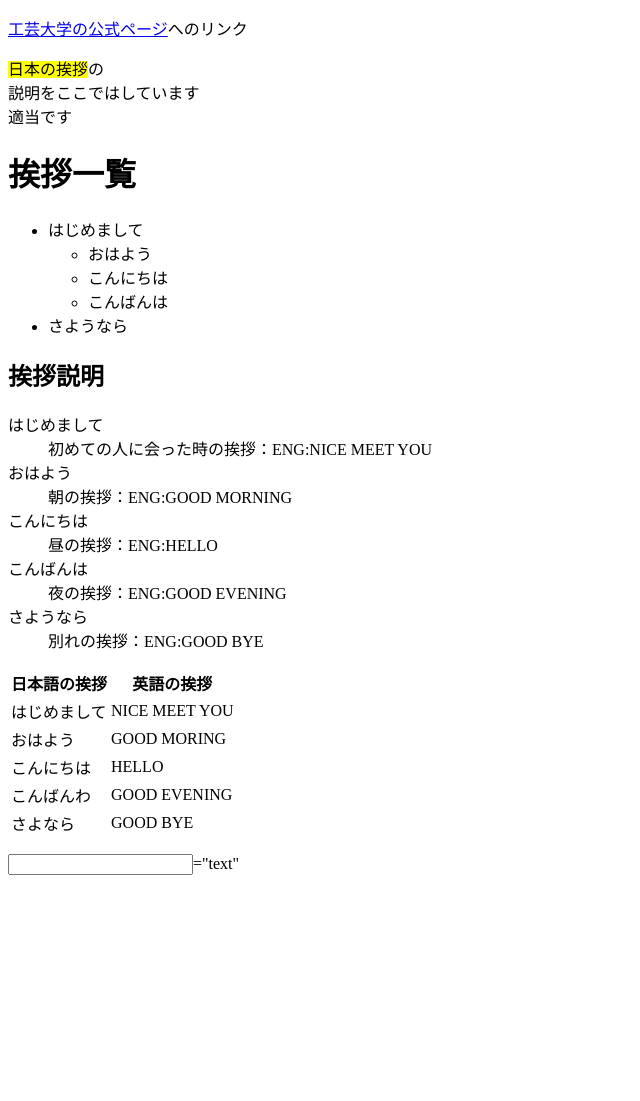
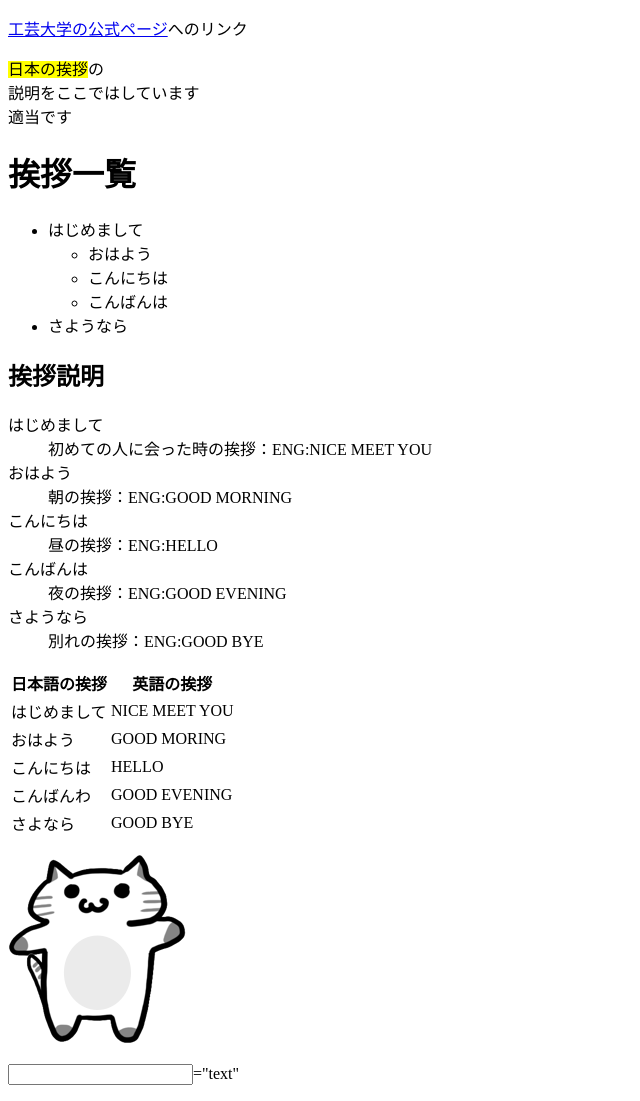
Before and after one commit to yurth131/web2-2, a plain HTML site: page index.html in a window 1280 px wide. Shown: the whole page, without its empty margins (0-640 px from the left). Before the commit the page ends 891 px from the top, so only its background shows below. Drawn offline with Linux system fonts and the light colour scheme.

Commit message:
Update index.html

```diff
--- a/index.html
+++ b/index.html
@@ -1,5 +1,5 @@
 <!Doctype html>
-<html　land="ja">
+<html>
     <head>
         <meta charaset="utf-8"/>
         <title>日本のあいさつ</title>
@@ -34,7 +34,7 @@
             <tr><td>こんばんわ</td><td>GOOD EVENING</td></tr>
             <tr><td>さよなら</td><td>GOOD BYE</td></tr>
         </table>
-        <p><ing src="https://github.com/yurth131/web2-2/blob/master/player.png?raw=true"alt="猫のイラスト"/></p>
+        <p><img src="https://github.com/yurth131/web2-2/blob/master/player.png?raw=true"alt="猫のイラスト"/></p>
         <form id="top" action="#" method="post">
             <p><input type>="text"</p>
 
```
